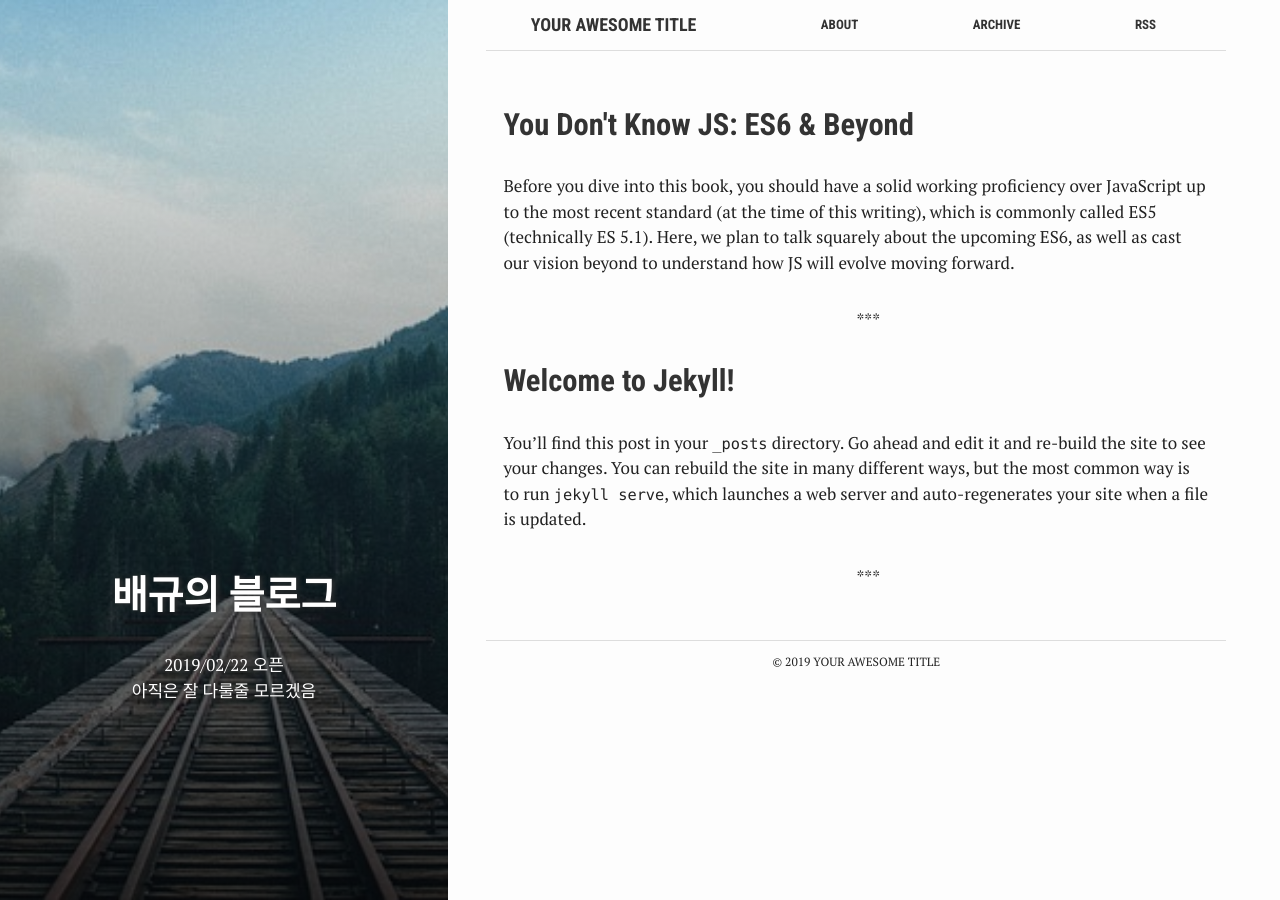
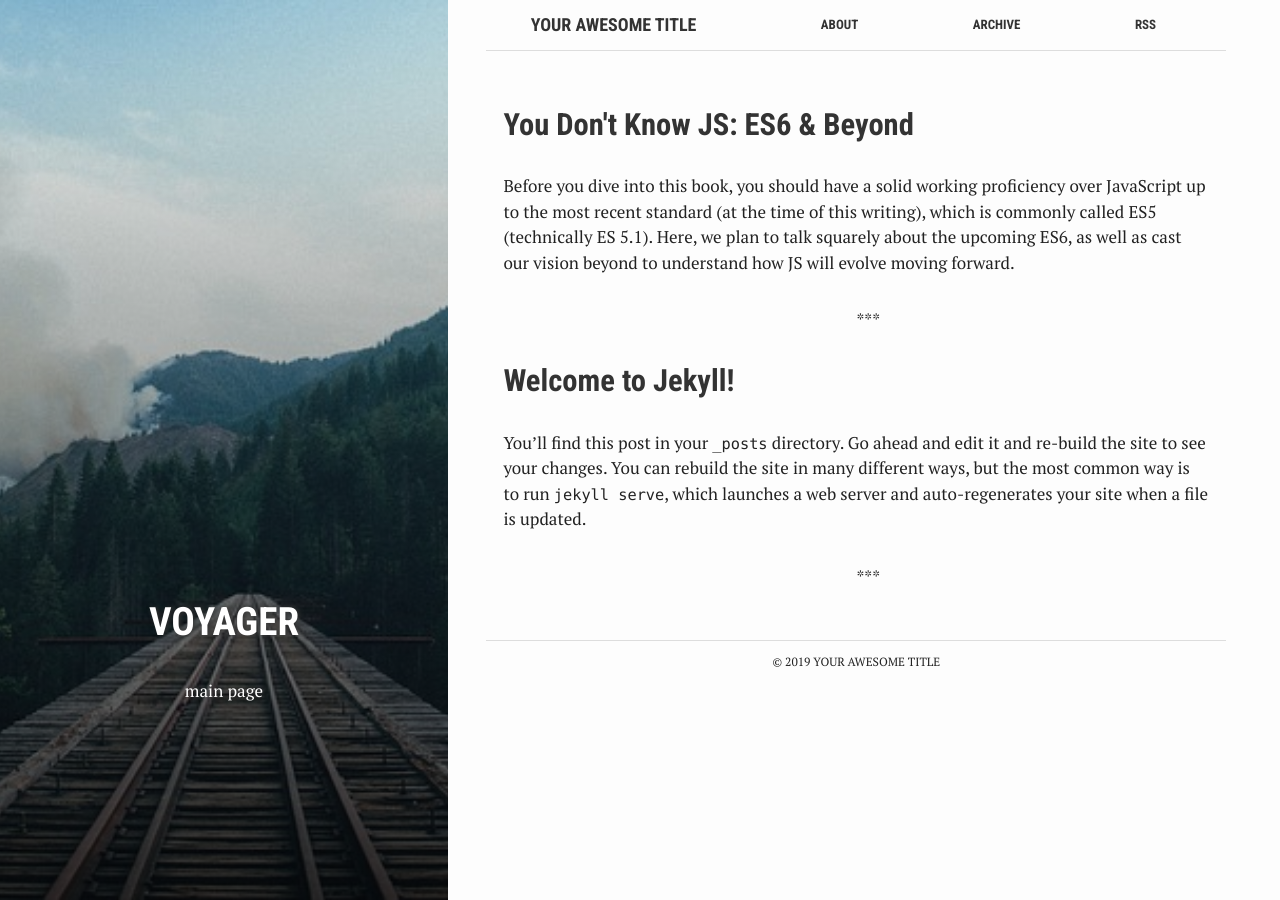
Before and after one commit to baegyu/baegyu.github.io, a Jekyll site: the page built from index.html, in a window 1280 px wide. Built offline with Jekyll 4.4.1, drawn with Linux system fonts in a browser that asks for light colours.

Commit message:
index rollback

```diff
--- a/index.html
+++ b/index.html
@@ -2,8 +2,8 @@
 bg: "rails.jpg"
 layout: default
 crawlertitle: "Jekyll blog"
-title: "배규의 블로그"
-summary: "2019/02/22 오픈<br>아직은 잘 다룰줄 모르겠음"
+title: "Voyager"
+summary: "main page"
 ---
 
 {% for post in site.posts limit: 5 %}
```
